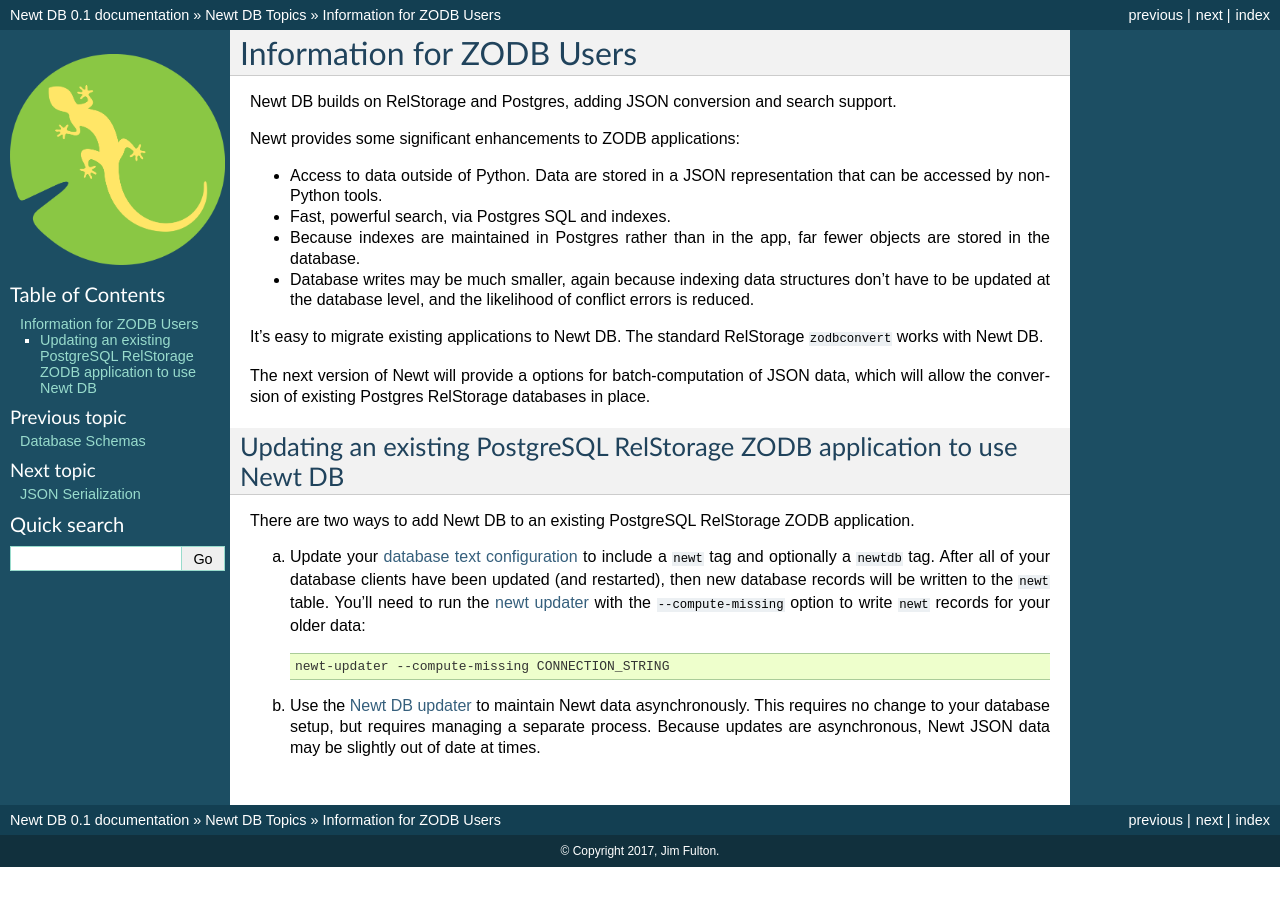
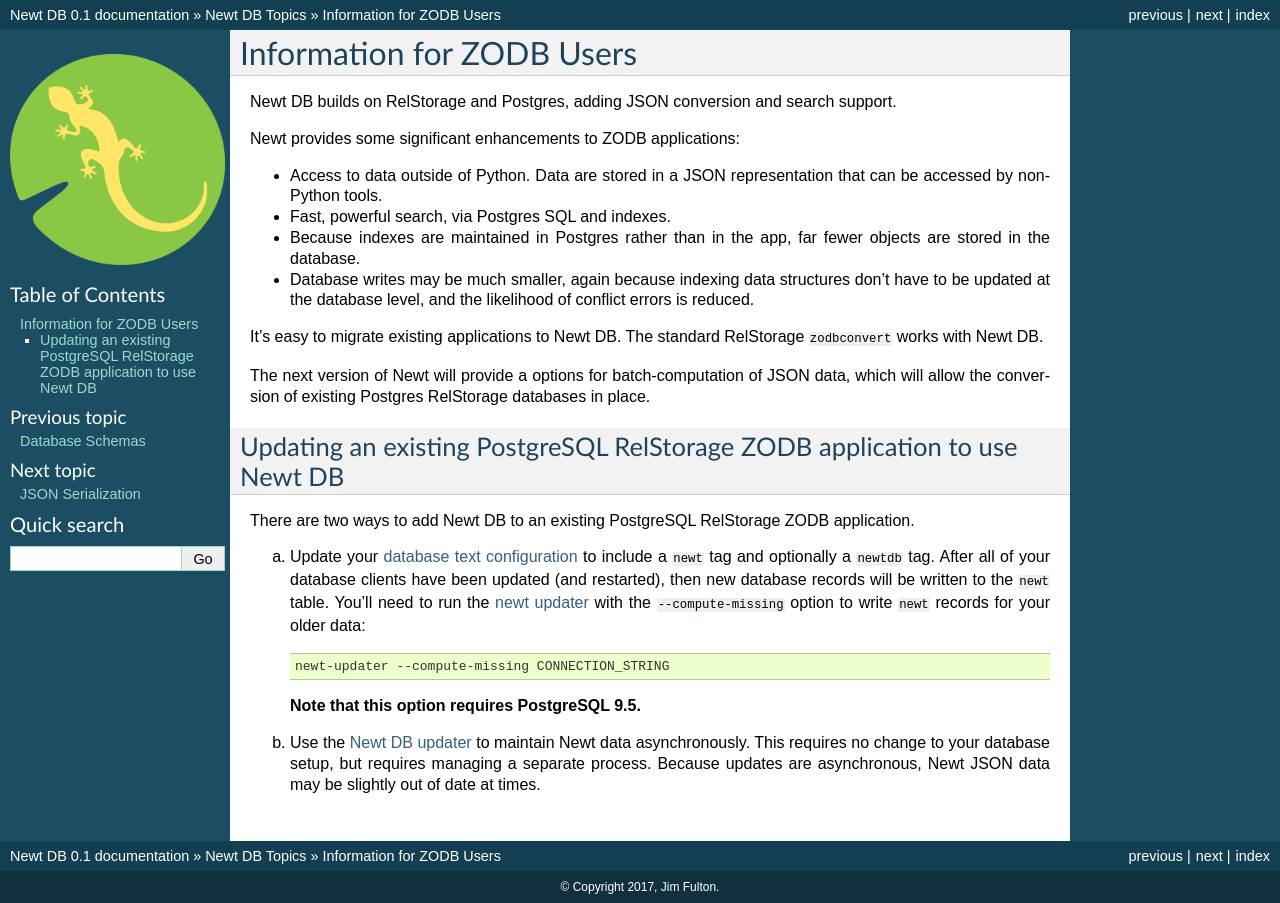
Before and after one commit to newtdb/db, a Sphinx documentation site: the page built from doc/topics/for-zodb-users.rst, in a window 1280 px wide. Built offline with Sphinx 7.4.7, drawn with Linux system fonts in a browser that asks for light colours.

Commit message:
add note on needing Postgres 9.5.

```diff
--- a/doc/topics/for-zodb-users.rst
+++ b/doc/topics/for-zodb-users.rst
@@ -45,6 +45,8 @@ a. Update your :doc:`database text configuration <text-configuration>`
 
       newt-updater --compute-missing CONNECTION_STRING
 
+   **Note that this option requires PostgreSQL 9.5.**
+
 b. Use the :doc:`Newt DB updater <updater>` to maintain Newt data
    asynchronously.  This requires no change to your database setup, but
    requires managing a separate process.  Because updates are
```
